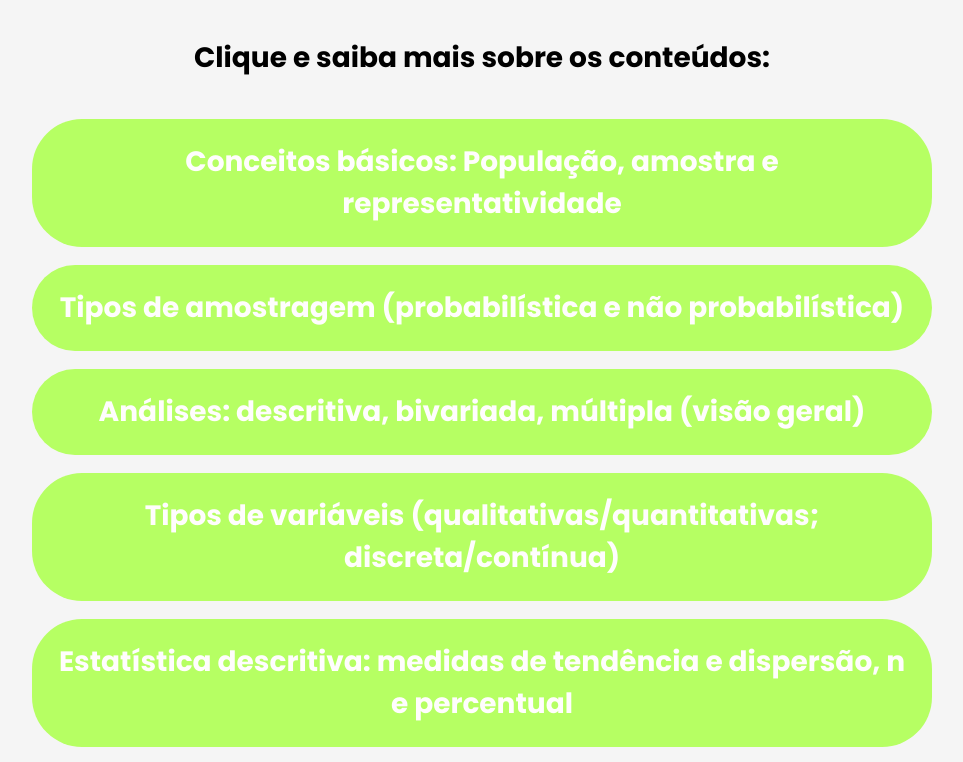
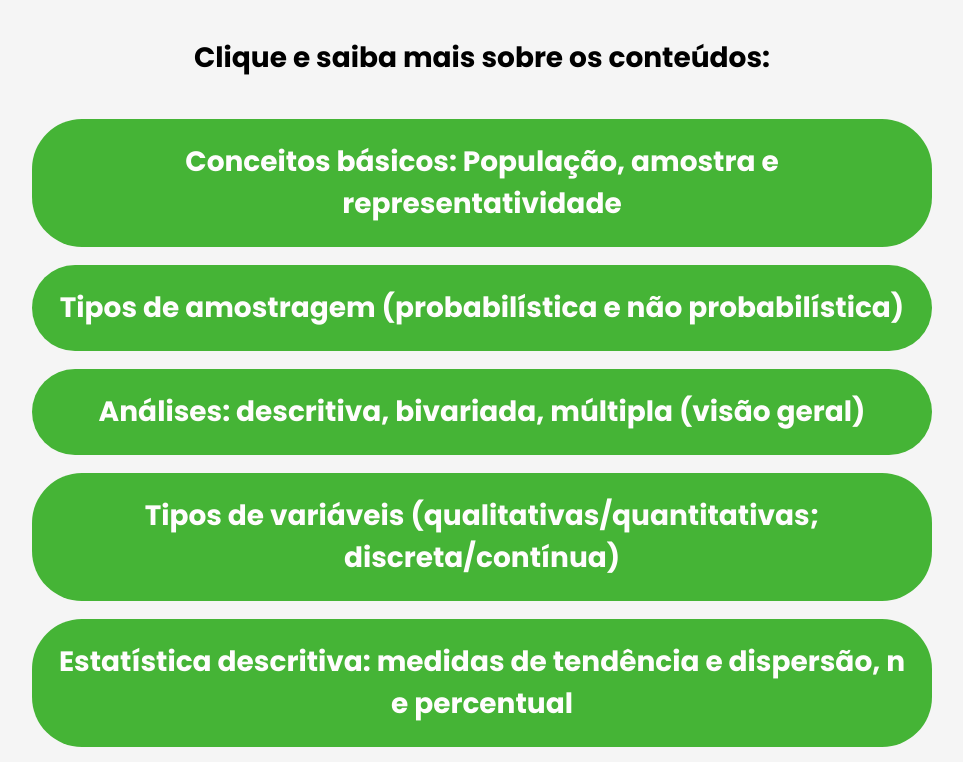
Before and after one commit to lunakarol/teste-estatistica, a plain HTML site: page index.html in a window 1280 px wide. Shown: the part 1064-1826 px from the top of the page, without its empty margins (158-1121 px from the left). Drawn offline with Linux system fonts and the light colour scheme.

Commit message:
Update style.css

```diff
--- a/style.css
+++ b/style.css
@@ -239,7 +239,7 @@ details{
 
     margin-bottom:18px;
 
-    background: #b6ff63;
+    background: #45b436;
 
     border-radius:50px;
 
```
